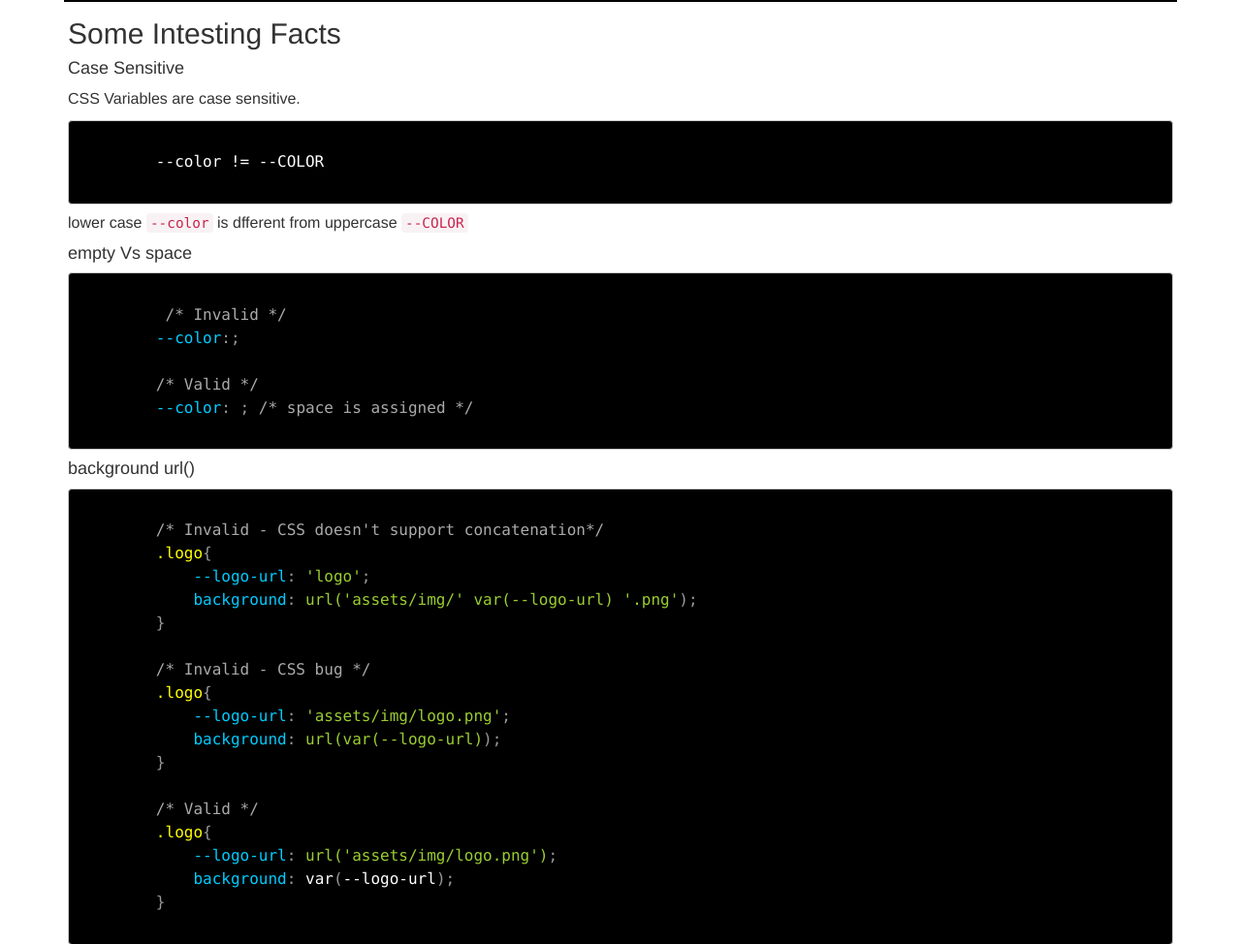
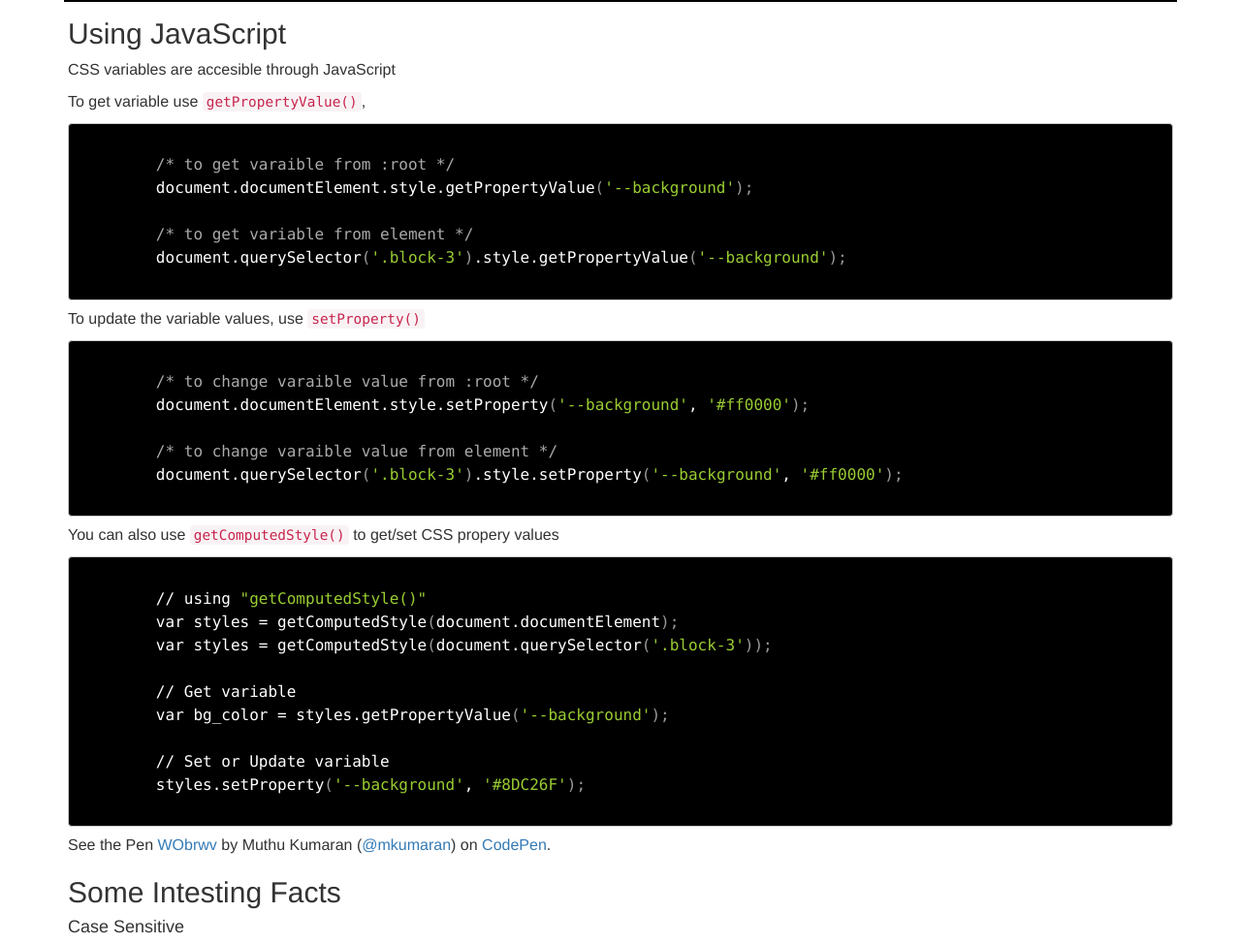
Before and after one commit to iamkumaran/iamkumaran.github.io, a plain HTML site: page css-variables/index.html in a window 1280 px wide. Shown: the part 2940-3914 px from the top of the page at 97% size. Drawn offline with nearby package versions, Linux system fonts and the light colour scheme; a script that the page names is missing.

Commit message:
Updated JS content

```diff
--- a/css-variables/index.html
+++ b/css-variables/index.html
@@ -108,6 +108,48 @@
       <p>Open the above codepen in a new tab and try resizing the browser.</p>
       <p class="gify"><img src="img/media-query-resize.gif" /></p>
 
+      <h2>Using JavaScript</h2>
+      <p>CSS variables are accesible through JavaScript</p>
+
+      <p>To get variable use <code>getPropertyValue()</code>,</p>
+      <pre><code class="language-css">
+        /* to get varaible from :root */
+        document.documentElement.style.getPropertyValue('--background');
+
+        /* to get variable from element */
+        document.querySelector('.block-3').style.getPropertyValue('--background');
+      </code></pre>
+
+      <p>To update the variable values, use <code>setProperty()</code></p>
+      <pre><code class="language-css">
+        /* to change varaible value from :root */
+        document.documentElement.style.setProperty('--background', '#ff0000');
+
+        /* to change varaible value from element */
+        document.querySelector('.block-3').style.setProperty('--background', '#ff0000');
+      </code></pre>
+
+      <p>You can also use <code>getComputedStyle()</code> to get/set CSS propery values</p>
+      <pre><code class="language-css">
+        // using "getComputedStyle()"
+        var styles = getComputedStyle(document.documentElement);
+        var styles = getComputedStyle(document.querySelector('.block-3'));
+
+        // Get variable
+        var bg_color = styles.getPropertyValue('--background');
+
+        // Set or Update variable
+        styles.setProperty('--background', '#8DC26F');
+      </code></pre>
+
+      <p data-height="609" data-theme-id="0" data-slug-hash="WObrwv" data-default-tab="js,result" data-user="mkumaran" data-embed-version="2" data-pen-title="WObrwv" class="codepen">See the Pen <a href="https://codepen.io/mkumaran/pen/WObrwv/">WObrwv</a> by Muthu Kumaran (<a href="https://codepen.io/mkumaran">@mkumaran</a>) on <a href="https://codepen.io">CodePen</a>.</p>
+      <script async src="https://production-assets.codepen.io/assets/embed/ei.js"></script>
+
+
+
+
+
+
       <h2>Some Intesting Facts</h2>
       <h4>Case Sensitive</h4>
       <p>CSS Variables are case sensitive.</p>
@@ -195,9 +237,7 @@
       <p data-height="400" data-theme-id="0" data-slug-hash="awzvLB" data-default-tab="css,result" data-user="mkumaran" data-embed-version="2" data-pen-title="@supports - CSS Variables" class="codepen">See the Pen <a href="https://codepen.io/mkumaran/pen/awzvLB/">@supports - CSS Variables</a> by Muthu Kumaran (<a href="https://codepen.io/mkumaran">@mkumaran</a>) on <a href="https://codepen.io">CodePen</a>.</p>
       <script async src="https://production-assets.codepen.io/assets/embed/ei.js"></script>
 
-
-
-      <h2>Using JavaScript</h2>
+      <p>Also you can use <code>CSS.supports()</code>, it's a CSS feature detection in JavaScript. Learn more at <a href="https://developer.mozilla.org/en/docs/Web/API/CSS/supports" target="_blank">MDN</a></p>
 
     </div>
 
```
